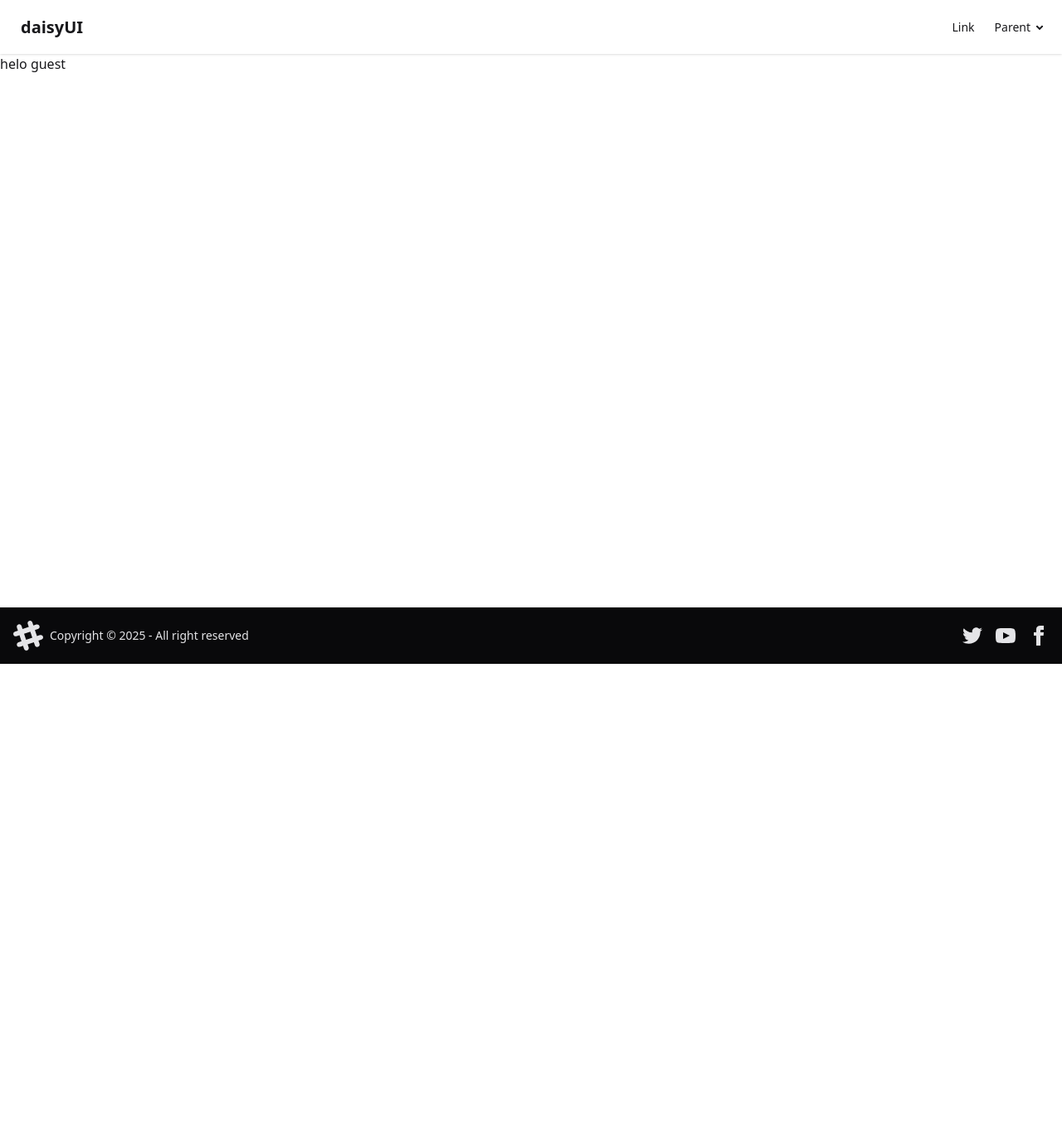
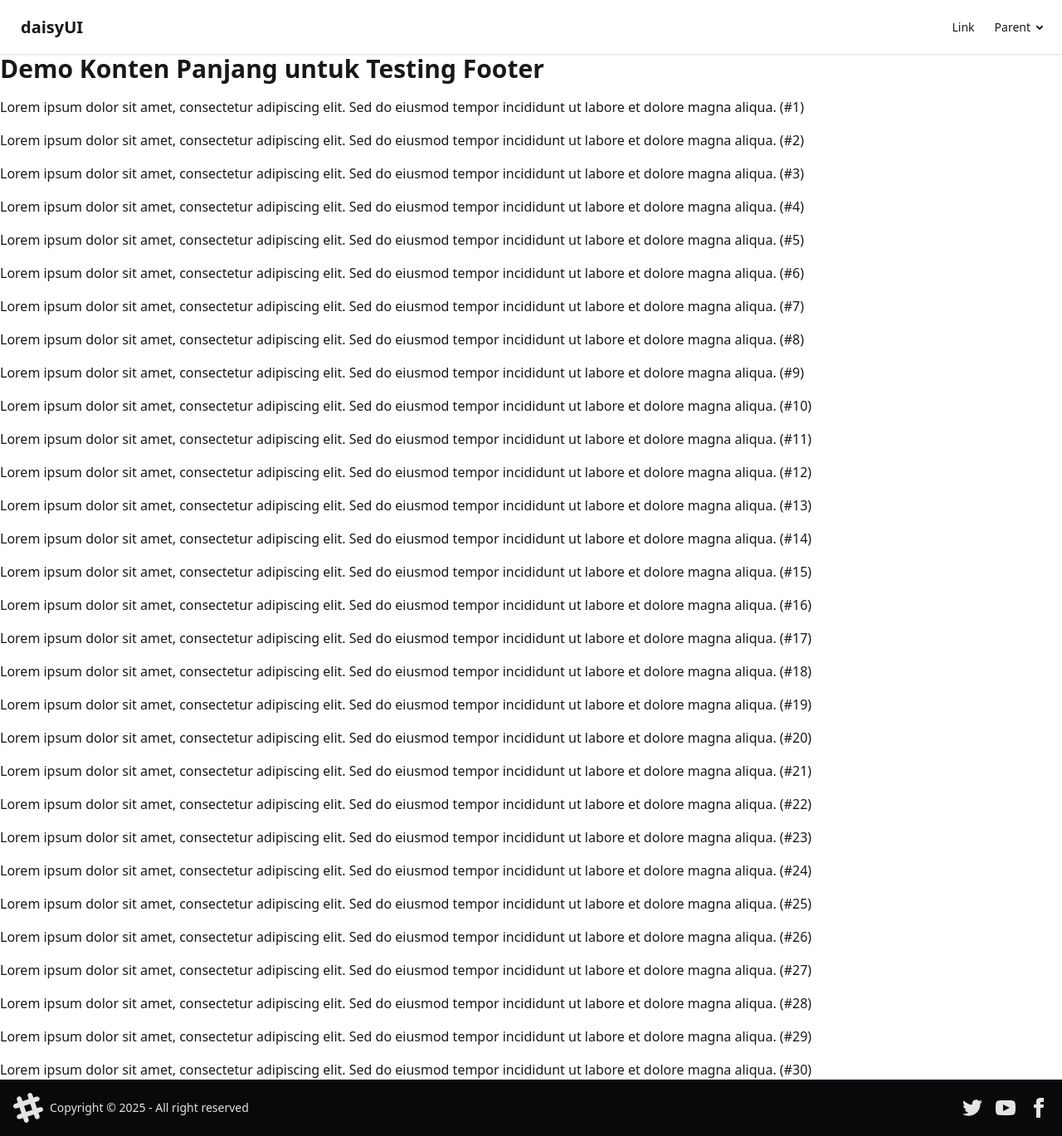
Before and after one commit to agungdh/agungdh.my.id, an Angular app: page / in a window 1280 px wide. Shown: the whole page at 83% size. Before the commit the page ends 800 px from the top, so only its background shows below. Built offline with nearby package versions, Linux system fonts and the light colour scheme.

Commit message:
Add demo long-form content to index page for footer testing
- Populate src/app/pages/index/index.html with 30 Lorem Ipsum paragraphs
- Provides ample content to verify sticky/footer-at-bottom behavior

```diff
--- a/src/app/pages/index/index.html
+++ b/src/app/pages/index/index.html
@@ -1,3 +1,35 @@
 <app-guest>
-  <p>helo guest</p>
+    <h1 class="text-3xl font-bold mb-4">Demo Konten Panjang untuk Testing Footer</h1>
+    <div class="prose space-y-4">
+      <p>Lorem ipsum dolor sit amet, consectetur adipiscing elit. Sed do eiusmod tempor incididunt ut labore et dolore magna aliqua. (#1)</p>
+      <p>Lorem ipsum dolor sit amet, consectetur adipiscing elit. Sed do eiusmod tempor incididunt ut labore et dolore magna aliqua. (#2)</p>
+      <p>Lorem ipsum dolor sit amet, consectetur adipiscing elit. Sed do eiusmod tempor incididunt ut labore et dolore magna aliqua. (#3)</p>
+      <p>Lorem ipsum dolor sit amet, consectetur adipiscing elit. Sed do eiusmod tempor incididunt ut labore et dolore magna aliqua. (#4)</p>
+      <p>Lorem ipsum dolor sit amet, consectetur adipiscing elit. Sed do eiusmod tempor incididunt ut labore et dolore magna aliqua. (#5)</p>
+      <p>Lorem ipsum dolor sit amet, consectetur adipiscing elit. Sed do eiusmod tempor incididunt ut labore et dolore magna aliqua. (#6)</p>
+      <p>Lorem ipsum dolor sit amet, consectetur adipiscing elit. Sed do eiusmod tempor incididunt ut labore et dolore magna aliqua. (#7)</p>
+      <p>Lorem ipsum dolor sit amet, consectetur adipiscing elit. Sed do eiusmod tempor incididunt ut labore et dolore magna aliqua. (#8)</p>
+      <p>Lorem ipsum dolor sit amet, consectetur adipiscing elit. Sed do eiusmod tempor incididunt ut labore et dolore magna aliqua. (#9)</p>
+      <p>Lorem ipsum dolor sit amet, consectetur adipiscing elit. Sed do eiusmod tempor incididunt ut labore et dolore magna aliqua. (#10)</p>
+      <p>Lorem ipsum dolor sit amet, consectetur adipiscing elit. Sed do eiusmod tempor incididunt ut labore et dolore magna aliqua. (#11)</p>
+      <p>Lorem ipsum dolor sit amet, consectetur adipiscing elit. Sed do eiusmod tempor incididunt ut labore et dolore magna aliqua. (#12)</p>
+      <p>Lorem ipsum dolor sit amet, consectetur adipiscing elit. Sed do eiusmod tempor incididunt ut labore et dolore magna aliqua. (#13)</p>
+      <p>Lorem ipsum dolor sit amet, consectetur adipiscing elit. Sed do eiusmod tempor incididunt ut labore et dolore magna aliqua. (#14)</p>
+      <p>Lorem ipsum dolor sit amet, consectetur adipiscing elit. Sed do eiusmod tempor incididunt ut labore et dolore magna aliqua. (#15)</p>
+      <p>Lorem ipsum dolor sit amet, consectetur adipiscing elit. Sed do eiusmod tempor incididunt ut labore et dolore magna aliqua. (#16)</p>
+      <p>Lorem ipsum dolor sit amet, consectetur adipiscing elit. Sed do eiusmod tempor incididunt ut labore et dolore magna aliqua. (#17)</p>
+      <p>Lorem ipsum dolor sit amet, consectetur adipiscing elit. Sed do eiusmod tempor incididunt ut labore et dolore magna aliqua. (#18)</p>
+      <p>Lorem ipsum dolor sit amet, consectetur adipiscing elit. Sed do eiusmod tempor incididunt ut labore et dolore magna aliqua. (#19)</p>
+      <p>Lorem ipsum dolor sit amet, consectetur adipiscing elit. Sed do eiusmod tempor incididunt ut labore et dolore magna aliqua. (#20)</p>
+      <p>Lorem ipsum dolor sit amet, consectetur adipiscing elit. Sed do eiusmod tempor incididunt ut labore et dolore magna aliqua. (#21)</p>
+      <p>Lorem ipsum dolor sit amet, consectetur adipiscing elit. Sed do eiusmod tempor incididunt ut labore et dolore magna aliqua. (#22)</p>
+      <p>Lorem ipsum dolor sit amet, consectetur adipiscing elit. Sed do eiusmod tempor incididunt ut labore et dolore magna aliqua. (#23)</p>
+      <p>Lorem ipsum dolor sit amet, consectetur adipiscing elit. Sed do eiusmod tempor incididunt ut labore et dolore magna aliqua. (#24)</p>
+      <p>Lorem ipsum dolor sit amet, consectetur adipiscing elit. Sed do eiusmod tempor incididunt ut labore et dolore magna aliqua. (#25)</p>
+      <p>Lorem ipsum dolor sit amet, consectetur adipiscing elit. Sed do eiusmod tempor incididunt ut labore et dolore magna aliqua. (#26)</p>
+      <p>Lorem ipsum dolor sit amet, consectetur adipiscing elit. Sed do eiusmod tempor incididunt ut labore et dolore magna aliqua. (#27)</p>
+      <p>Lorem ipsum dolor sit amet, consectetur adipiscing elit. Sed do eiusmod tempor incididunt ut labore et dolore magna aliqua. (#28)</p>
+      <p>Lorem ipsum dolor sit amet, consectetur adipiscing elit. Sed do eiusmod tempor incididunt ut labore et dolore magna aliqua. (#29)</p>
+      <p>Lorem ipsum dolor sit amet, consectetur adipiscing elit. Sed do eiusmod tempor incididunt ut labore et dolore magna aliqua. (#30)</p>
+    </div>
 </app-guest>
```
